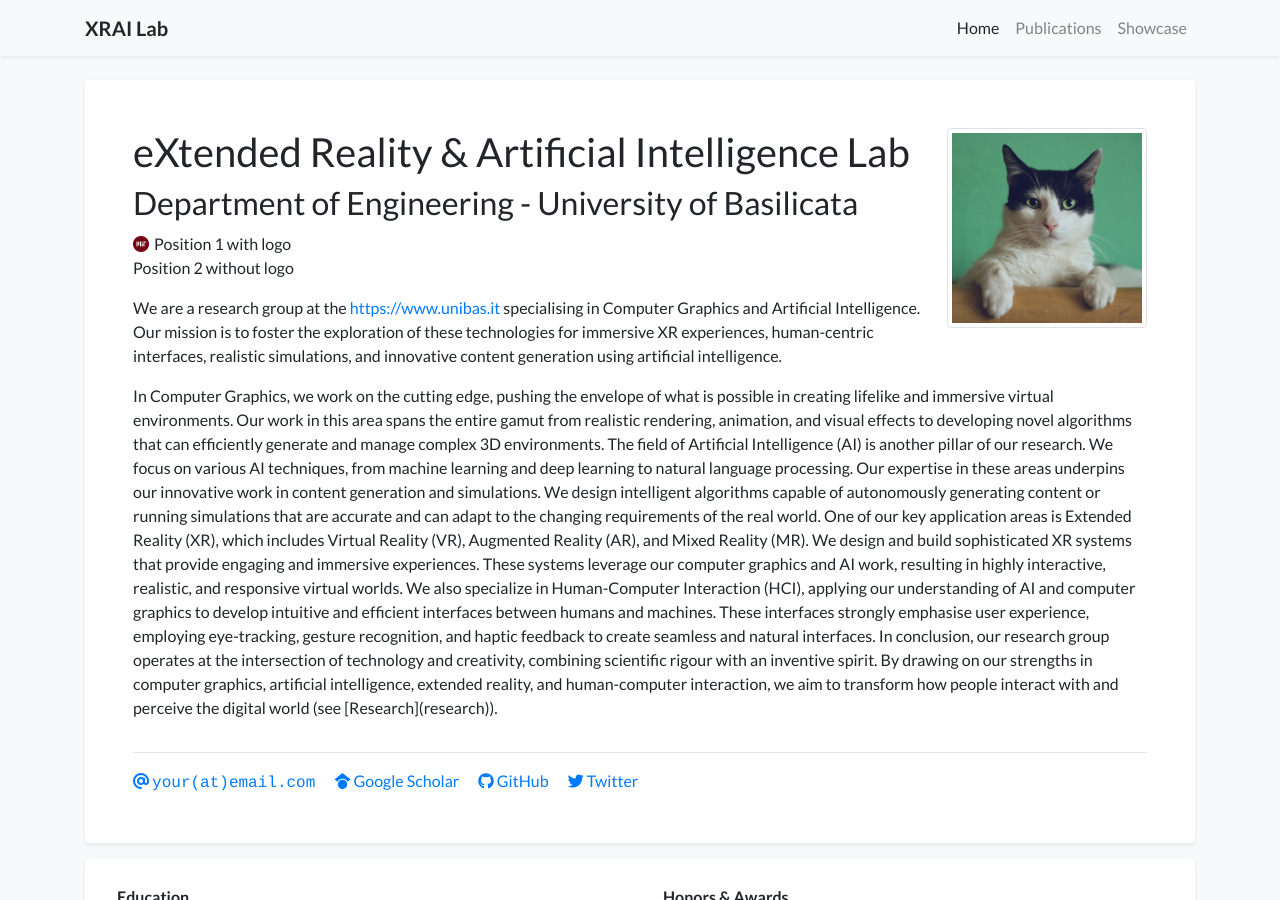
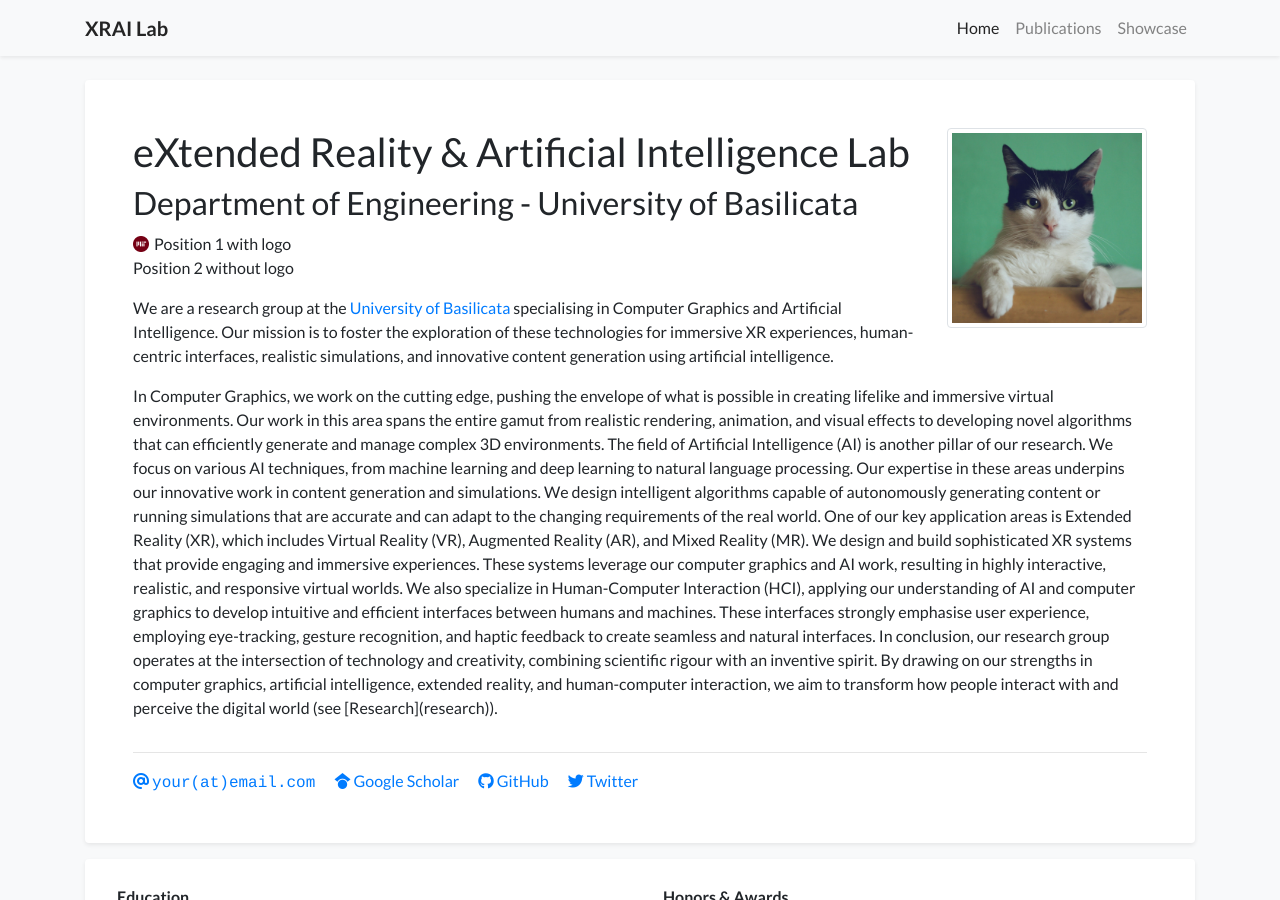
Before and after one commit to xrailab/academic-homepage, a Jekyll site: the page built from index.html, in a window 1280 px wide and 900 px high. Built offline with Jekyll 4.4.1, drawn with Linux system fonts in a browser that asks for light colours; nearby versions of some CDN libraries; a style sheet for code colours, icons or effects is not loaded.

Commit message:
Update profile.yml

```diff
--- a/_data/profile.yml
+++ b/_data/profile.yml
@@ -22,7 +22,7 @@ twitter: your_twitter_id  # Do not include the '@' symbol
 short_bio_text_justify: false
 short_bio: >-
   <p>
-  We are a research group at the <a href="https://www.unibas.it" target="_blank">https://www.unibas.it</a> specialising in Computer Graphics and Artificial Intelligence. Our mission is to foster the exploration of these technologies for immersive XR experiences, human-centric interfaces, realistic simulations, and innovative content generation using artificial intelligence.
+  We are a research group at the <a href="https://www.unibas.it" target="_blank">University of Basilicata</a> specialising in Computer Graphics and Artificial Intelligence. Our mission is to foster the exploration of these technologies for immersive XR experiences, human-centric interfaces, realistic simulations, and innovative content generation using artificial intelligence.
   </p>
   <p>
   In Computer Graphics, we work on the cutting edge, pushing the envelope of what is possible in creating lifelike and immersive virtual environments. Our work in this area spans the entire gamut from realistic rendering, animation, and visual effects to developing novel algorithms that can efficiently generate and manage complex 3D environments.
```
